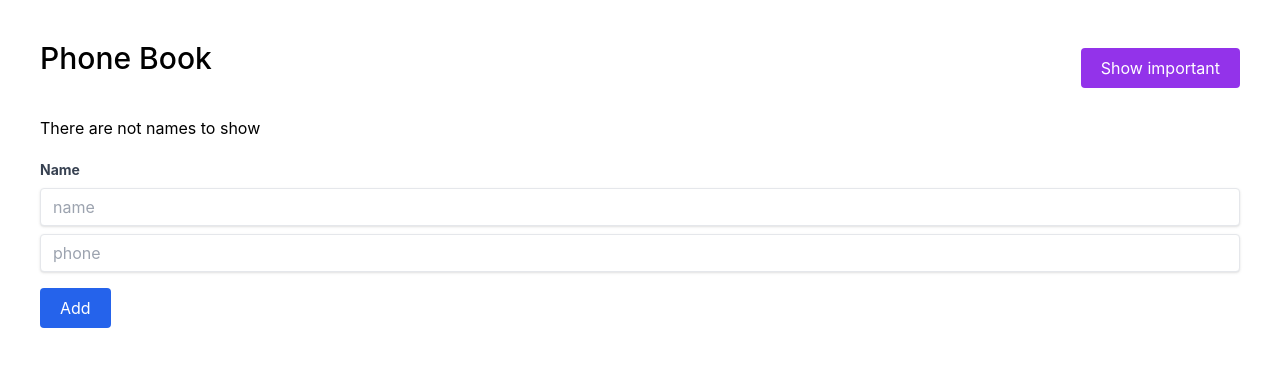
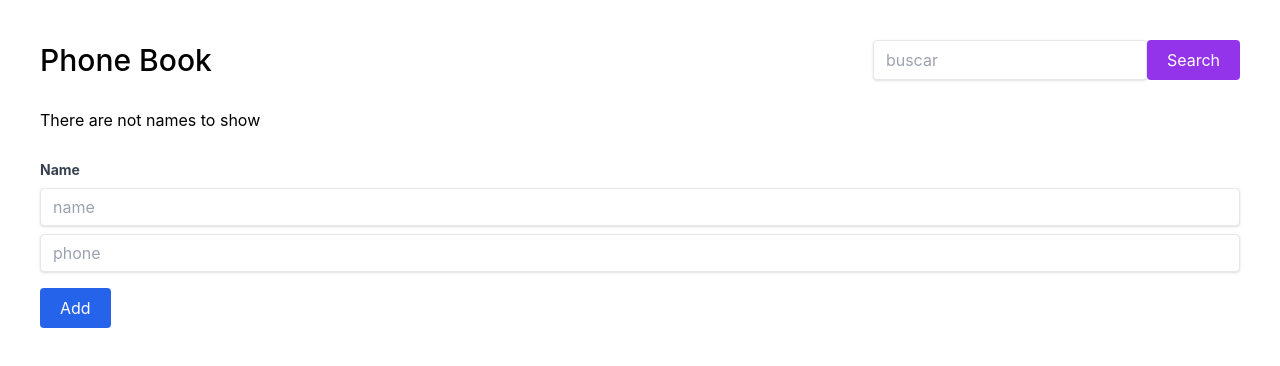
Before and after one commit to oelearning/fullstackopen-1c, a React (Vite) app in the folder 1c/: page /phonebook in a window 1280 px wide. Shown: the top 366 px of the page. Built offline with nearby package versions, Linux system fonts and the light colour scheme.

Commit message:
add forms and validate duplicate values

```diff
--- a/1c/src/pages/PhoneBookPage.jsx
+++ b/1c/src/pages/PhoneBookPage.jsx
@@ -6,7 +6,13 @@ export const PhoneBookPage = () => {
   const [contacts, setContacts] = useState([])
   const [newName, setNewName] = useState('')
   const [newPhone, setNewPhone] = useState('')
-  const [showAll, setShowAll] = useState(true)
+  const [search, setSearch] = useState('')
+  const [searchContact, setSearchContact] = useState(true)
+
+  const handleSearchChange = (e) => {
+    const listener = e.target.value
+    setSearch(listener)
+  }
 
   const handleNameChange = (e) => {
     const listener = e.target.value
@@ -27,42 +33,56 @@ export const PhoneBookPage = () => {
       id: contacts.length + 1
     }
 
-    setContacts(contacts.concat(nameObject))
-    setNewName('')
-    setNewPhone('')
+    const namesArr = contacts.map(({ name }) => name)
+    const phonesArr = contacts.map(({ phone }) => phone)
+    const validateDuplicateName = namesArr.includes(nameObject.name)
+    const validateDuplicatePhone = phonesArr.includes(nameObject.phone)
+
+    if (validateDuplicateName || validateDuplicatePhone) {
+      console.log('Duplicate value')
+    } else {
+      setContacts(contacts.concat(nameObject))
+      setNewName('')
+      setNewPhone('')
+    }
   }
 
-  const contactsToShow = showAll
+  const handleSearch = (e) => {
+    e.preventDefault()
+    setSearchContact(!searchContact)
+  }
+
+  const searchToShow = searchContact
     ? contacts
-    : contacts.filter(contact => contact.important === true)
-
-  console.log(contactsToShow)
-
-  const togglecontactsToShow = () => {
-    setShowAll(!showAll)
-  }
+    : contacts.filter(({ name }) => name === search)
 
   return (
     <div className='p-10'>
       <div className='flex justify-between items-center'>
-        <h1 className='text-3xl pb-5 font-medium'>Phone Book</h1>
-        <div>
+        <h1 className='text-3xl font-medium'>Phone Book</h1>
+        <form onSubmit={handleSearch} className='flex'>
+          <input
+            type='text'
+            placeholder='buscar'
+            onChange={handleSearchChange}
+            value={search}
+            className='shadow appearance-none border rounded w-full py-2 px-3 text-gray-700 leading-tight focus:outline-none focus:shadow-outline'
+          />
           <Button
             bgcolor='bg-purple-600'
             hover='bg-purple-700'
             textcolor='text-white'
-            onclick={togglecontactsToShow}
           >
-            Show {showAll ? 'important' : 'all'}
+            {searchContact ? 'Search' : 'Clear'}
           </Button>
-        </div>
+        </form>
       </div>
-      <div className='py-5'>
+      <div className='py-7'>
         {
-        (typeof contactsToShow === 'undefined' || contactsToShow.length === 0)
+        (typeof contacts === 'undefined' || contacts.length === 0)
           ? <p>There are not names to show</p>
           : <ul className='space-y-3'>
-            {contactsToShow?.map(({ id, name, phone }) => (
+            {searchToShow?.map(({ id, name, phone }) => (
               <Phone key={id} name={name} phone={phone} />
             ))}
           </ul>
```
